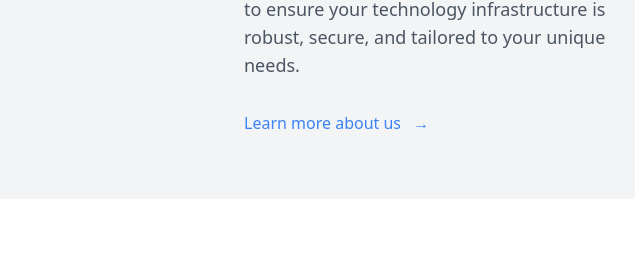
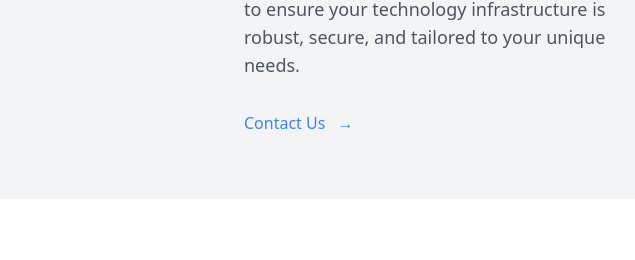
Before and after one commit to aashishtm/atz, a website: page index.html in a window 1280 px wide. Shown: the part 501-761 px from the top of the page, 0-635 px from the left. Drawn offline with nearby package versions, Linux system fonts and the light colour scheme.

Commit message:
link  to contact

```diff
--- a/index.html
+++ b/index.html
@@ -57,7 +57,7 @@
                             we’re here to ensure your technology infrastructure is robust, secure, and tailored to your
                             unique needs.</p>
                         <div class="mt-8">
-                            <a href="#" class="text-blue-500 hover:text-blue-600 font-medium">Learn more about us
+                            <a href="#contact" class="text-blue-500 hover:text-blue-600 font-medium">Contact Us
                                 <span class="ml-2">&#8594;</span></a>
                         </div>
                     </div>
```
